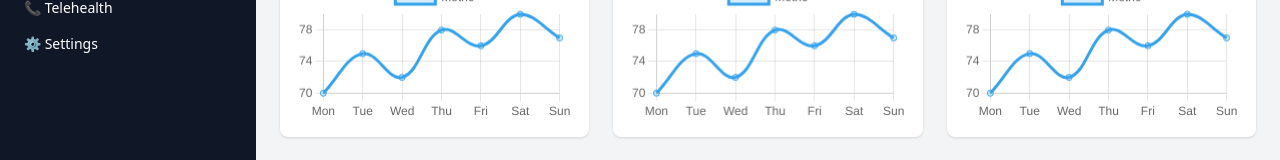
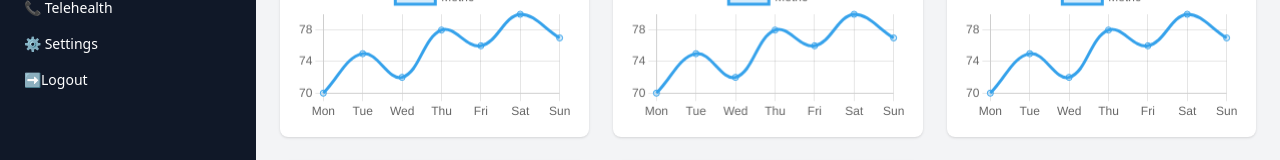
Before and after one commit to Chanuka999/remote_patient_monitoring_system, a React (Vite) app in the folder client/: page /patientDashboard in a window 1280 px wide. Shown: the part 251-411 px from the top of the page. Built offline with nearby package versions, Linux system fonts and the light colour scheme.

Commit message:
Add navigation links to PatientDashboard and include PatientDashboardForm component

```diff
--- a/client/src/components/PatientDashboard.jsx
+++ b/client/src/components/PatientDashboard.jsx
@@ -11,6 +11,7 @@ import {
   Legend,
 } from "chart.js";
 import { Link } from "react-router-dom";
+import PatientDashboardForm from "./PatientDashboardForm";
 
 ChartJS.register(
   CategoryScale,
@@ -59,11 +60,18 @@ const HealthDashboard = () => {
         <div>
           <h2 className="text-xl font-bold mb-6">Health Portal</h2>
           <nav className="space-y-4 text-sm">
-            <div>🏠 Dashboard</div>
-            <div>👥 Patients</div>
+            <div>
+              <Link to="/PatientDashboard">🏠 Dashboard</Link>
+            </div>
+            <div>
+              <Link to="/PatientDashboardForm">👥 Patients</Link>
+            </div>
             <div>💬 Messages</div>
             <div>📞 Telehealth</div>
             <div>⚙️ Settings</div>
+            <div>
+              <Link to="/login">➡️Logout</Link>
+            </div>
           </nav>
         </div>
         <div className="mt-6 text-sm ">
```
